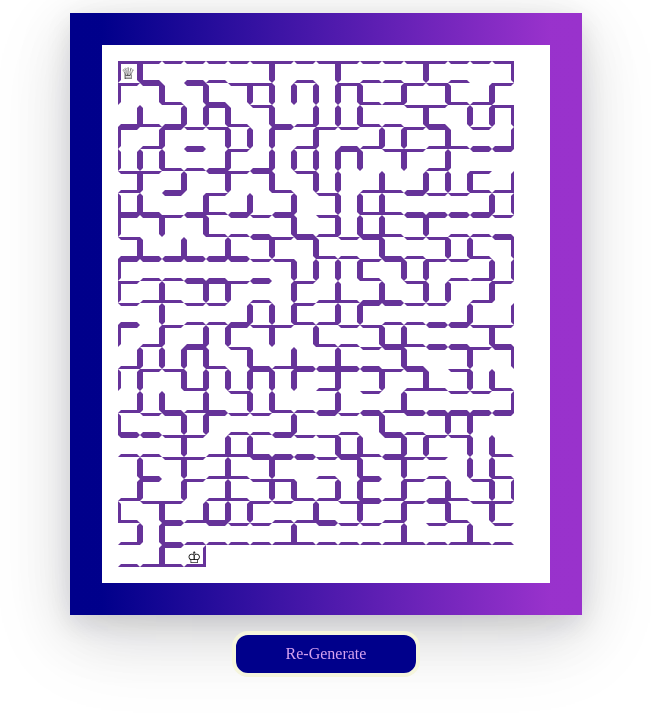
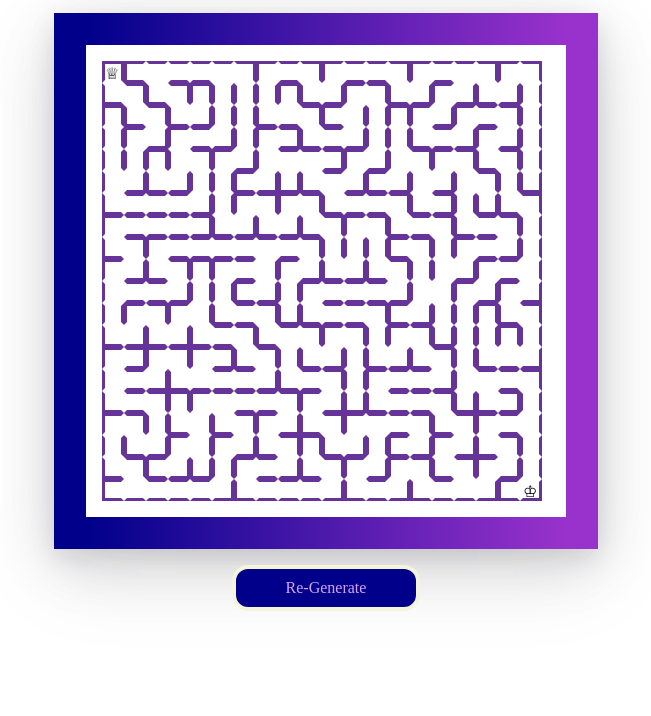
Before and after one commit to chsanjay920/maze-generator, a plain HTML site: page index.html in a window 1280 px wide. Shown: the part 48-764 px from the top of the page, without its empty margins (314-965 px from the left). Drawn offline with Linux system fonts and the light colour scheme.

Commit message:
Update style.css

```diff
--- a/style.css
+++ b/style.css
@@ -30,7 +30,7 @@
   display: flex;
   flex-wrap: wrap;
   padding: 1rem;
-  width: 26rem;
+  width: 28rem;
   height: auto;
   border-width: 2rem;
   border-style: solid;
```
